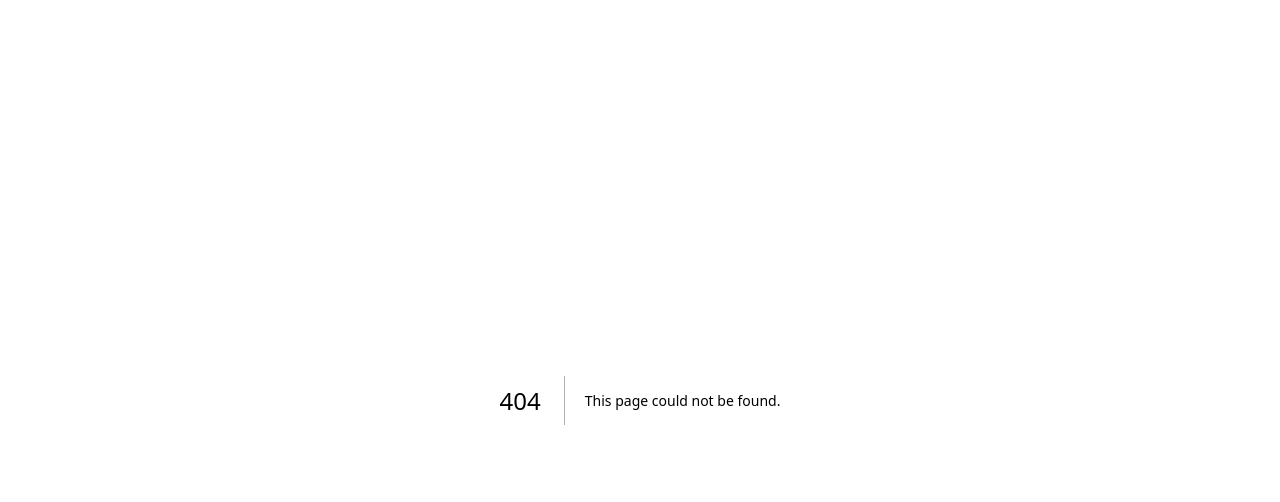
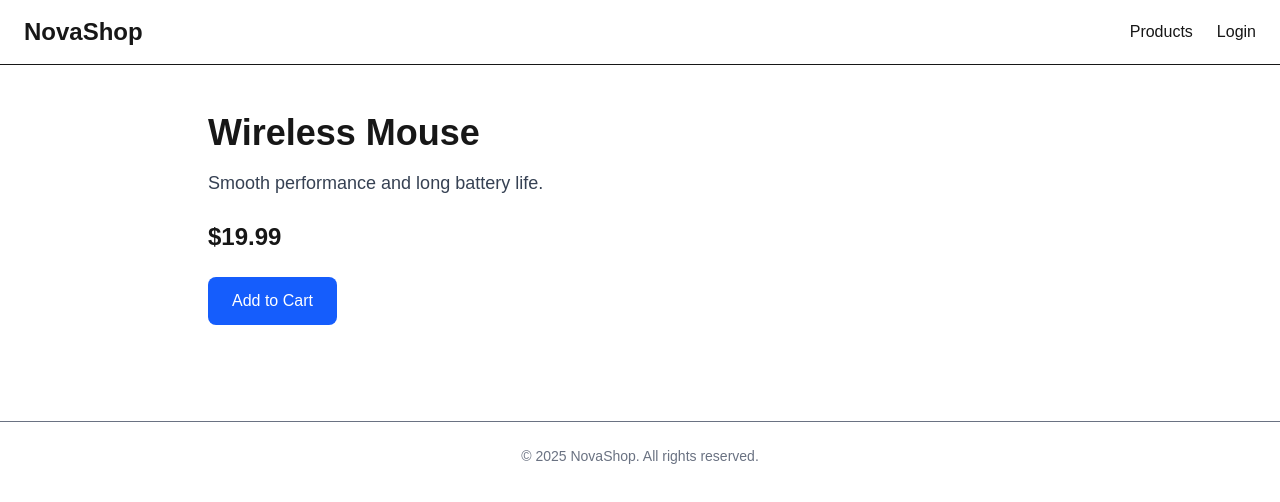
Before and after one commit to hurayrakhan/Nova_Shop, a Next.js app: page /products/1 in a window 1280 px wide. Before the commit this address had no page. Shown: the top 502 px of the page. Built offline with nearby package versions, Linux system fonts and the light colour scheme.

Commit message:
added env file

```diff
--- a/package.json
+++ b/package.json
@@ -10,6 +10,7 @@
   },
   "dependencies": {
     "next": "15.5.0",
+    "next-auth": "^4.24.11",
     "react": "19.1.0",
     "react-dom": "19.1.0"
   },
--- /dev/null
+++ b/src/app/api/auth/[...nextauth]/route.js
@@ -0,0 +1,29 @@
+import NextAuth from "next-auth";
+import CredentialsProvider from "next-auth/providers/credentials";
+
+export const authOptions = {
+  providers: [
+    CredentialsProvider({
+      name: "Credentials",
+      credentials: {
+        email: { label: "Email", type: "text" },
+        password: { label: "Password", type: "password" },
+      },
+      authorize: async (credentials) => {
+        // Simple demo authentication
+        if (
+          credentials.email === process.env.DEMO_EMAIL &&
+          credentials.password === process.env.DEMO_PASSWORD
+        ) {
+          return { id: 1, name: "Demo User", email: credentials.email };
+        }
+        return null;
+      },
+    }),
+  ],
+  session: { strategy: "jwt" },
+  pages: { signIn: "/login" },
+};
+
+const handler = NextAuth(authOptions);
+export { handler as GET, handler as POST };
--- /dev/null
+++ b/src/app/products/[id]/page.js
@@ -0,0 +1,35 @@
+import Footer from "@/app/components/Footer";
+import Navbar from "@/app/components/Navbar";
+import { products } from "@/lib/products";
+
+
+export default function ProductDetailsPage({ params }) {
+  const product = products.find((p) => p.id === params.id);
+
+  if (!product) {
+    return (
+      <div>
+        <Navbar />
+        <main className="max-w-4xl mx-auto py-12 px-4 text-center">
+          <h1 className="text-2xl font-bold">Product not found ❌</h1>
+        </main>
+        <Footer />
+      </div>
+    );
+  }
+
+  return (
+    <div>
+      <Navbar />
+      <main className="max-w-4xl mx-auto py-12 px-4">
+        <h1 className="text-4xl font-bold mb-4">{product.name}</h1>
+        <p className="text-lg text-gray-700 mb-6">{product.description}</p>
+        <p className="text-2xl font-semibold mb-6">${product.price}</p>
+        <button className="px-6 py-3 bg-blue-600 text-white rounded-lg hover:bg-blue-700">
+          Add to Cart
+        </button>
+      </main>
+      <Footer />
+    </div>
+  );
+}
```
Also changed, not shown: 1 other file (tests, documents, lock files or other folders).
